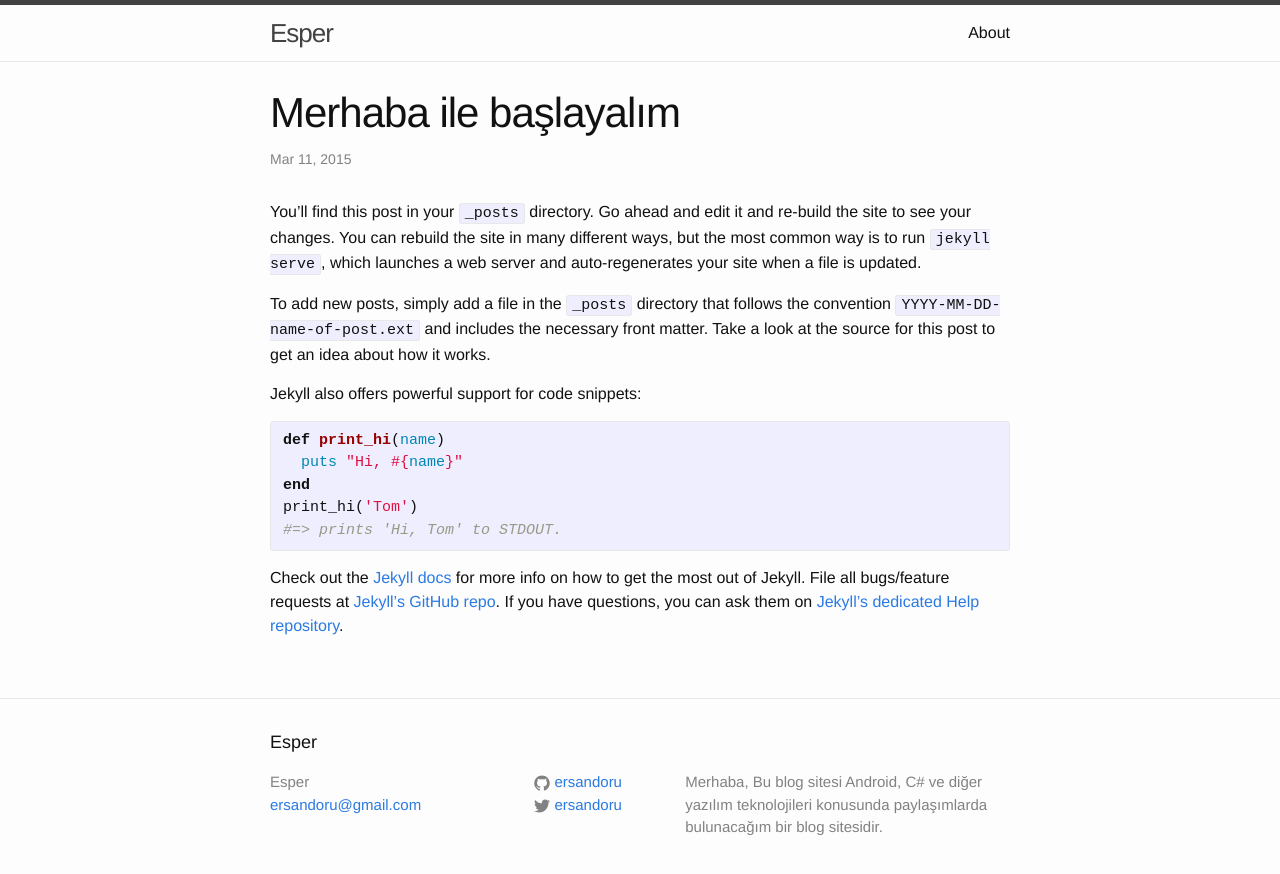
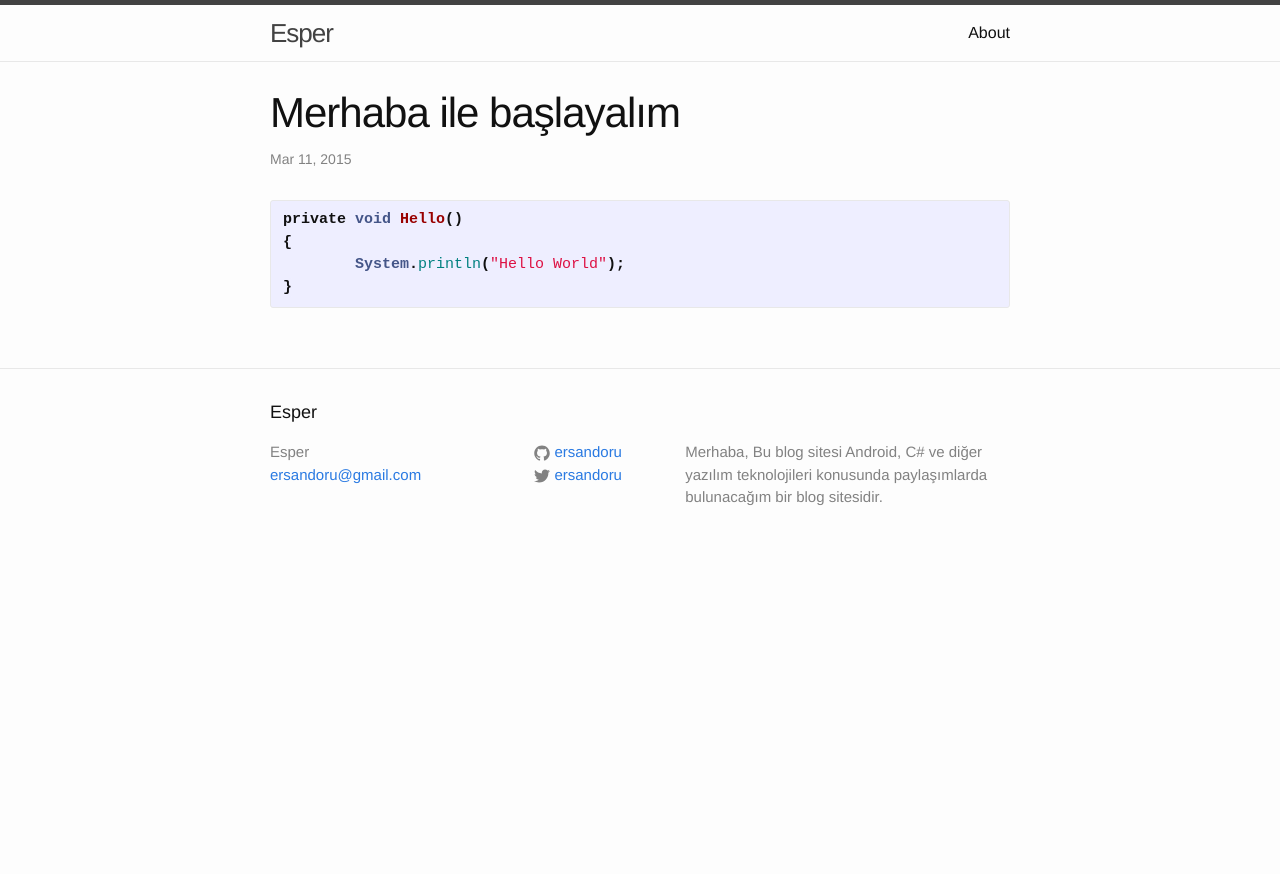
Before and after one commit to ersandoru/ersandoru.github.io, a Jekyll site: the page built from _posts/2015-03-11-welcome-to-jekyll.markdown, in a window 1280 px wide. Shown: the top 874 px of the page. Built offline with Jekyll 4.4.1, drawn with Linux system fonts in a browser that asks for light colours.

Commit message:
C++ ve Java Hello World added

```diff
--- a/_posts/2015-03-11-welcome-to-jekyll.markdown
+++ b/_posts/2015-03-11-welcome-to-jekyll.markdown
@@ -2,24 +2,13 @@
 layout: post
 title:  "Merhaba ile başlayalım"
 date:   2015-03-11 23:27:57
-categories: jekyll update
+categories: java
 ---
-You’ll find this post in your `_posts` directory. Go ahead and edit it and re-build the site to see your changes. You can rebuild the site in many different ways, but the most common way is to run `jekyll serve`, which launches a web server and auto-regenerates your site when a file is updated.
 
-To add new posts, simply add a file in the `_posts` directory that follows the convention `YYYY-MM-DD-name-of-post.ext` and includes the necessary front matter. Take a look at the source for this post to get an idea about how it works.
 
-Jekyll also offers powerful support for code snippets:
-
-{% highlight ruby %}
-def print_hi(name)
-  puts "Hi, #{name}"
-end
-print_hi('Tom')
-#=> prints 'Hi, Tom' to STDOUT.
+{% highlight java %}
+private void Hello()
+{
+	System.println("Hello World");
+}
 {% endhighlight %}
-
-Check out the [Jekyll docs][jekyll] for more info on how to get the most out of Jekyll. File all bugs/feature requests at [Jekyll’s GitHub repo][jekyll-gh]. If you have questions, you can ask them on [Jekyll’s dedicated Help repository][jekyll-help].
-
-[jekyll]:      http://jekyllrb.com
-[jekyll-gh]:   https://github.com/jekyll/jekyll
-[jekyll-help]: https://github.com/jekyll/jekyll-help
```
Also changed, not shown: _posts/2015-03-19-merhaba.markdown (+3 -9 lines).
